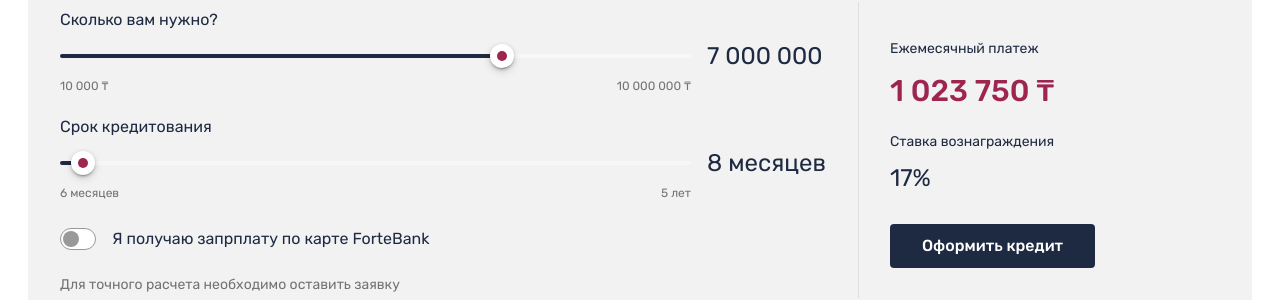
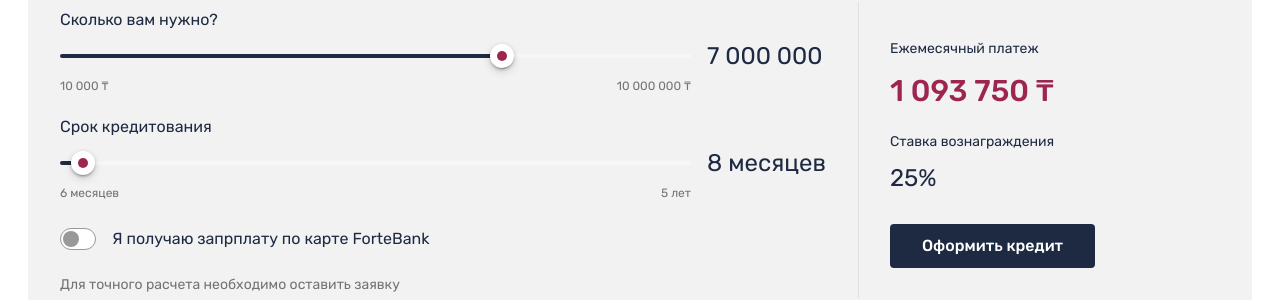
Before and after one commit to Bayheck/OnelabProject, a React (Create React App) app: page / in a window 1280 px wide. Shown: the part 1384-1684 px from the top of the page. Built offline with nearby package versions, Linux system fonts and the light colour scheme.

Commit message:
added functionality to isClient switch

```diff
--- a/public/index.html
+++ b/public/index.html
@@ -10,11 +10,6 @@
       content="Web site created using create-react-app"
     />
     <link rel="apple-touch-icon" href="%PUBLIC_URL%/logo192.png" />
-    <!--
-      manifest.json provides metadata used when your web app is installed on a
-      user's mobile device or desktop. See https://developers.google.com/web/fundamentals/web-app-manifest/
-    -->
-    <link rel="manifest" href="%PUBLIC_URL%/manifest.json" />
     <!--
       Notice the use of %PUBLIC_URL% in the tags above.
       It will be replaced with the URL of the `public` folder during the build.
--- a/src/main/calculator/Calculator.js
+++ b/src/main/calculator/Calculator.js
@@ -8,6 +8,7 @@ import Button from "../../shared/Button";
 const Calculator = () =>{
     const [loan, setLoan] = useState(7000000);
     const [time, setTime] = useState(8);
+    const [isClient, setIsClient] = useState(false);
 
     const year = Math.floor(time / 12);
     let timeYear;
@@ -66,7 +67,9 @@ const Calculator = () =>{
                    </div>
 
                    <div className="incomeForte">
-                       <StyledSwitch/>
+                       <StyledSwitch
+                            onChange={() =>{setIsClient(!isClient)}}
+                       />
                        <div>Я получаю запрплату по карте ForteBank</div>
                    </div>
                    <span className="additionalInfo">Для точного расчета необходимо оставить заявку</span>
@@ -77,10 +80,10 @@ const Calculator = () =>{
                     <div className="innerCreditDisplay">
                         <div className="textForCredit">Ежемесячный платеж</div>
                         <div>
-                            <Monthly time={time} money={loan}/>
+                            <Monthly time={time} money={loan} isClient={isClient}/>
                         </div>
                         <div className="textForCredit">Ставка вознаграждения</div>
-                        <div className="creditPercents">17%</div>
+                        <div className="creditPercents">{isClient? '17%': '25%'}</div>
                         <Button>Оформить кредит</Button>
                     </div>
                 </div>
--- a/src/main/calculator/Monthly.js
+++ b/src/main/calculator/Monthly.js
@@ -1,7 +1,7 @@
 import StyledMonthly from "../styled/styledCalculator/StyledMonthly";
 
-const Monthly = ({money, time}) =>{
-    const percent = 1.17;
+const Monthly = ({money, time, isClient}) =>{
+    const percent = isClient ? 1.17 : 1.25;
     const monthlyPayment = Math.ceil(money*percent/time);
 
     return(
```
